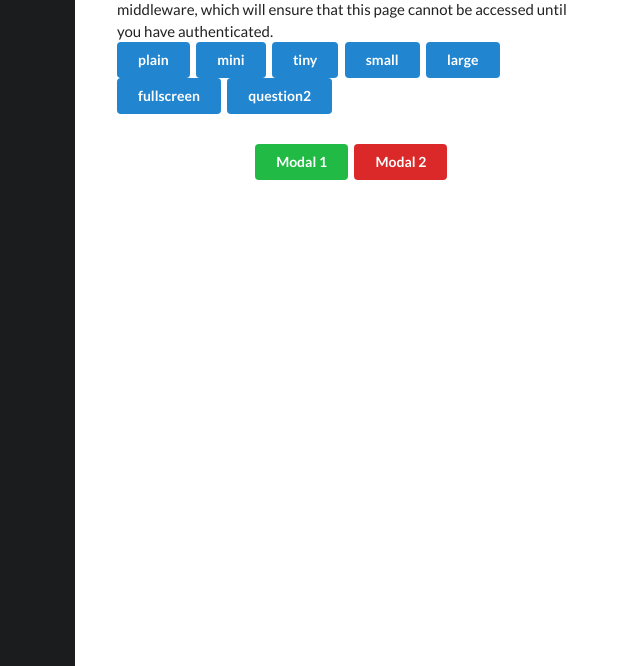
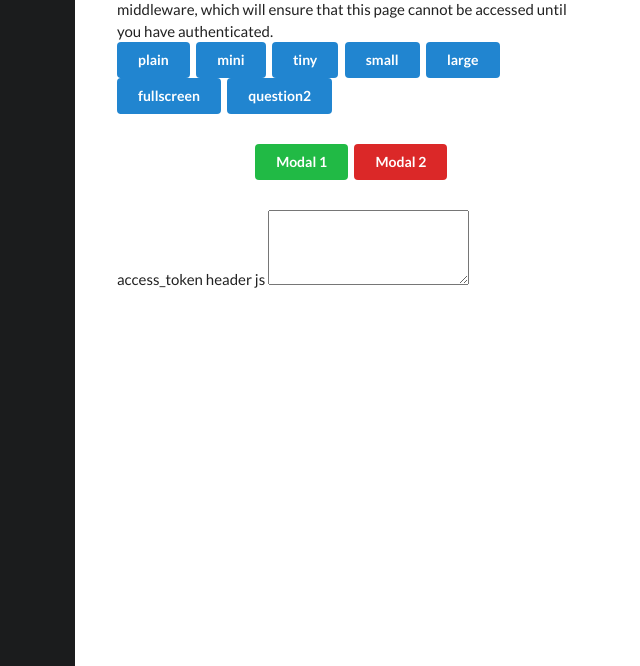
Before and after one commit to tonygfang/mfaselfserve, a Node project: template common/views/test.mustache in a window 1280 px wide. Shown: the part 134-800 px from the top of the page, without its empty margins (135-775 px from the left). Run offline with Node 20 templates, Linux system fonts and the light colour scheme; the template is opened without the code that fills it, so the values that code supplies are empty; some libraries are stand-ins or nearby versions.

Commit message:
🪆🌭 Updated with Glitch add jwtdecoder to client side

```diff
--- /dev/null
+++ b/common/assets/js/jwtdecoder.js
@@ -0,0 +1,27 @@
+function jsonPP(input) {
+  var obj = JSON.parse(input);
+  return JSON.stringify(obj, undefined, 4);
+}
+
+function jwtPP(token, part = 0) {
+  var token_parts = token.split('.');
+  var rawJson = window.atob(token_parts[part]).toString();
+  return jsonPP(rawJson);
+}
+
+function getHeader(token) {
+  return jwtPP(token, 0);
+}
+
+function getPayload(token) {
+  //console.log(token);
+  return jwtPP(token, 1);
+}
+
+function decodeToken(token) {
+  return {
+    'jwt': token,
+    'header': getHeader(token),
+    'payload': getPayload(token)
+  }
+}
--- a/common/assets/js/test.js
+++ b/common/assets/js/test.js
@@ -2,3 +2,8 @@ function mytest() {
   console.log('mytest');
   return 'xxx';
 }
+
+function mytest2(bar) {
+  console.log(`mytest2: ${bar}`);
+  return 'mytest2 xxx';
+}
--- a/common/sample-web-server.js
+++ b/common/sample-web-server.js
@@ -141,14 +141,14 @@ module.exports = function SampleWebServer(
     // const tokenAttrs = Object.entries(tokens);
     // console.log(`tokenAttrs: ${tokenAttrs}`);
 
-    const accessToken = jwtdecoder.decodeToken(tokens.access_token);
+    // const accessToken = jwtdecoder.decodeToken(tokens.access_token);
     const idToken = jwtdecoder.decodeToken(tokens.id_token);
 
     res.render("tokens", {
       isLoggedIn: !!userinfo,
       userinfo: userinfo,
-      accessToken,
-      idToken,
+      // accessToken,
+      // idToken,
       tokens
     });
   });
@@ -499,12 +499,14 @@ module.exports = function SampleWebServer(
     const userinfo = req.userContext && req.userContext.userinfo;
     const attributes = Object.entries(userinfo);
     let questions = factorutil.questions;
+    const tokens = req.userContext.tokens;
 
     res.render("test", {
       isLoggedIn: !!userinfo,
       userinfo: userinfo,
       attributes,
       questions,
+      tokens
     });
   });
 
--- a/common/views/menu.mustache
+++ b/common/views/menu.mustache
@@ -28,9 +28,9 @@
           My Step Up API MFA
         </a>
 
-        <!--a id="test-button" data-se="test" class="item" href="/test">
+        <a id="test-button" data-se="test" class="item" href="/test">
           My Test
-        </a-->
+        </a>
 
         <form method="POST" action="/logout">
           <button id="logout-button" data-se="logout" class="item">
--- a/common/views/test.mustache
+++ b/common/views/test.mustache
@@ -8,6 +8,8 @@
     <script src="/assets/js/loader.js"></script>
     <script src="/assets/js/event_modal.js"></script>
     <script src="/assets/js/factors.js"></script>
+    <script src="/assets/js/test.js"></script>
+    <script src="/assets/js/jwtdecoder.js"></script>
 
   </head>
   <body id="samples">
@@ -28,11 +30,32 @@
         </div>
 
 
-      {{>modal-test}}
+        {{>modal-test}}
+
+
+        <div class="field">
+          <label>access_token header js</label>
+          <textarea id="textarea_accessTokenHeader" readonly="" rows="4"></textarea>
+        </div>
+
 
 
       </div>
 
     </div>
+
+    <script type="text/javascript">
+      const access_token = '{{tokens.access_token}}';
+      console.log(`hello ${access_token}`);
+      //mytest2(access_token);
+
+      const accessToken = decodeToken(access_token);
+      console.log(`jwt ${accessToken.jwt}`);
+      console.log(`header ${accessToken.header}`);
+      console.log(`payload ${accessToken.payload}`);
+
+      $('#textarea_accessTokenHeader').text(accessToken.header);
+
+    </script>
   </body>
 </html>
```
Also changed, not shown: common/views/tokens.mustache (+26 -6 lines).
